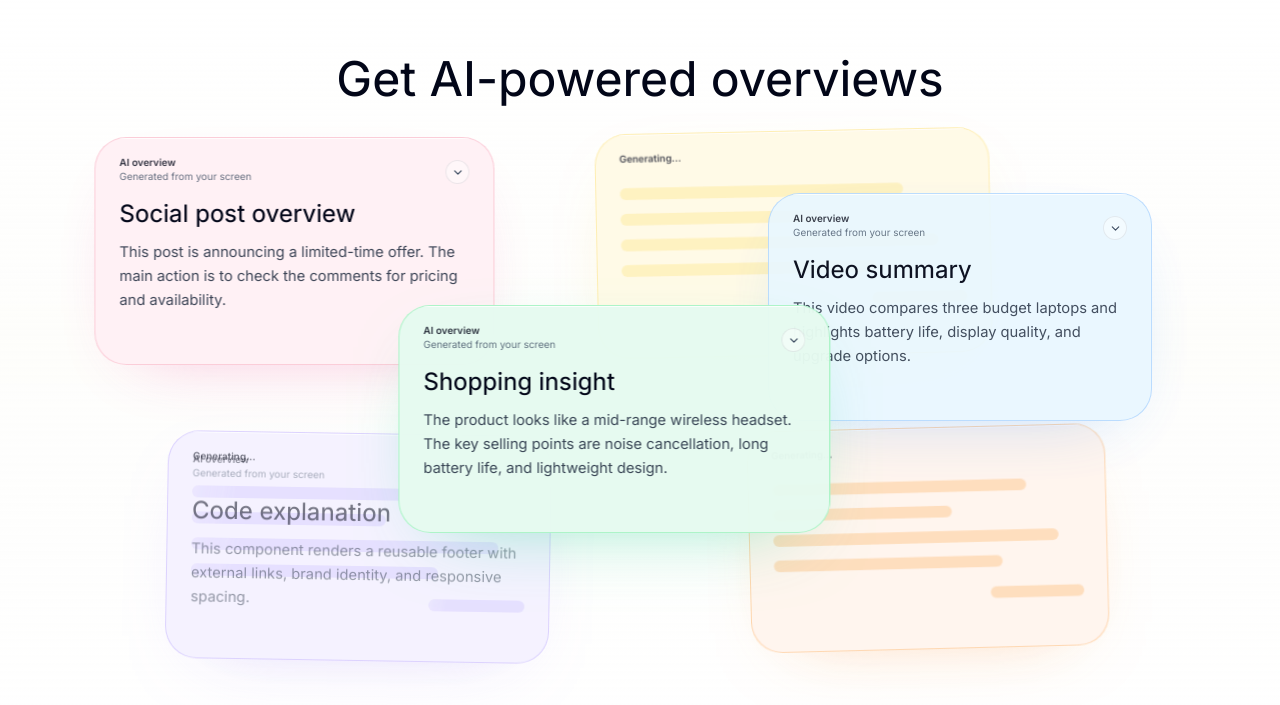
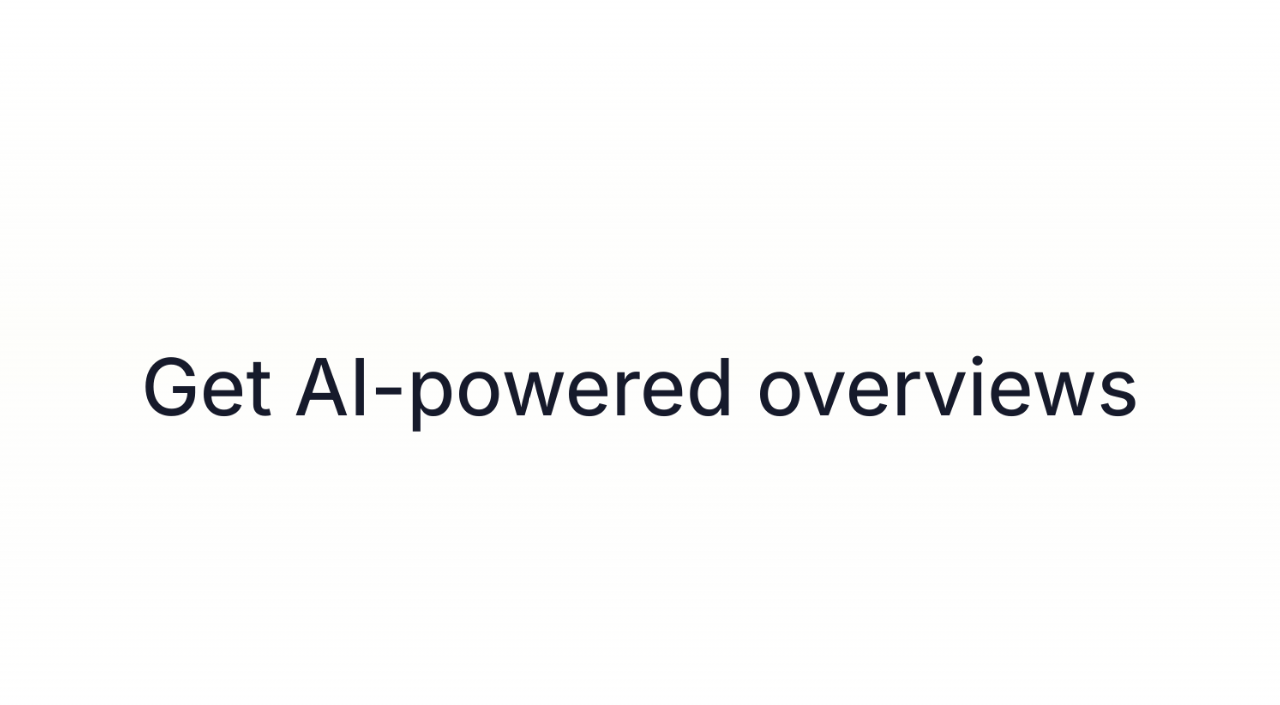
Before and after one commit to squigit-org/squigit-org.github.io, a React (Vite) app: page / in a window 1280 px wide. Shown: the part 1581-2286 px from the top of the page. Built offline with nearby package versions, Linux system fonts and the light colour scheme.

Commit message:
feat(Overviews): enhance title animation and scroll effects with improved visibility and responsiveness

```diff
--- a/src/sections/Overviews.tsx
+++ b/src/sections/Overviews.tsx
@@ -1,12 +1,15 @@
 import { useEffect, useRef, useState } from "react";
 import {
+  cubicBezier,
   motion,
+  useInView,
   useMotionValue,
   useMotionValueEvent,
   useScroll,
   useTransform,
   type MotionValue,
 } from "motion/react";
+import { TextEffectOne } from "react-text-animate";
 import { ChevronDownIcon } from "@/components/icons";
 import { cn } from "@/lib";
 
@@ -411,9 +414,13 @@ const titleText = "Get AI-powered overviews";
 const SHUFFLE_START_PROGRESS = 0.7;
 const SHUFFLE_INTERVAL_MS = 900;
 const CRISP_SWAP_PROGRESS = 0.76;
-const ANIMATION_SCROLL_PORTION = 0.64;
+const TITLE_FRAME_SCROLL_PORTION = 0.42;
+const CARD_SEQUENCE_START_PROGRESS = 0.39;
+const CARD_ANIMATION_SCROLL_PORTION = 0.42;
 const COMPACT_CARD_Y_OFFSET = "8vh";
 const ENTRY_PROGRESS_BOOST = 0.045;
+const TITLE_SCALE_EASE = cubicBezier(0.22, 1, 0.36, 1);
+const TITLE_SWAP_EASE = cubicBezier(0.16, 1, 0.3, 1);
 
 function clampProgress(value: number) {
   return Math.min(Math.max(value, 0), 1);
@@ -680,20 +687,27 @@ function OverviewCard({
 
 export function Overviews() {
   const sectionRef = useRef<HTMLElement | null>(null);
+  const titleRef = useRef<HTMLHeadingElement | null>(null);
+  const maxTitleProgressRef = useRef(0);
   const maxProgressRef = useRef(0);
   const previousRawProgressRef = useRef(0);
   const resetBufferViewportRatioRef = useRef(0.16);
   const lastScrollYRef = useRef(0);
+  const scrollDirectionRef = useRef<"down" | "up">("down");
   const sectionZoneRef = useRef<"above" | "inside" | "below">("above");
   const [shuffleActive, setShuffleActive] = useState(false);
   const [isCrispFrame, setIsCrispFrame] = useState(false);
   const [shuffleIndex, setShuffleIndex] = useState(0);
+  const [titleAnimationKey, setTitleAnimationKey] = useState(0);
+  const titleWasInViewRef = useRef(false);
   const isCompact = useCompactOverviewLayout();
+  const titleInView = useInView(titleRef, { amount: 0.45, once: false });
   const { scrollYProgress } = useScroll({
     target: sectionRef,
     offset: ["start start", "end end"],
   });
   const { scrollY } = useScroll();
+  const titleFrameProgress = useMotionValue(0);
   const timelineProgress = useMotionValue(0);
 
   useEffect(() => {
@@ -740,9 +754,12 @@ export function Overviews() {
   }, []);
 
   useMotionValueEvent(scrollY, "change", (currentScrollY) => {
-    if (Math.abs(currentScrollY - lastScrollYRef.current) < 1) {
+    const scrollDelta = currentScrollY - lastScrollYRef.current;
+
+    if (Math.abs(scrollDelta) < 1) {
       return;
     }
+    scrollDirectionRef.current = scrollDelta > 0 ? "down" : "up";
     lastScrollYRef.current = currentScrollY;
 
     const sectionRect = sectionRef.current?.getBoundingClientRect();
@@ -770,26 +787,45 @@ export function Overviews() {
 
     // Re-arm animation only after the whole section is off-screen above the user.
     if (nextZone === "above") {
+      maxTitleProgressRef.current = 0;
       maxProgressRef.current = 0;
       previousRawProgressRef.current = 0;
       setShuffleActive(false);
       setIsCrispFrame(false);
       setShuffleIndex(0);
+      titleWasInViewRef.current = false;
+      setTitleAnimationKey(0);
+      titleFrameProgress.set(0);
       timelineProgress.set(0);
     }
   });
 
   useMotionValueEvent(scrollYProgress, "change", (rawProgress) => {
     const nextProgress = clampProgress(rawProgress);
-    const shouldPrimeEntry = sectionZoneRef.current === "inside";
-    const forwardAnimationProgress = clampProgress(
-      nextProgress / ANIMATION_SCROLL_PORTION +
-        (shouldPrimeEntry ? ENTRY_PROGRESS_BOOST : 0),
+    const forwardTitleProgress = clampProgress(
+      nextProgress / TITLE_FRAME_SCROLL_PORTION,
     );
+    const shouldPrimeEntry =
+      sectionZoneRef.current === "inside" &&
+      nextProgress >= CARD_SEQUENCE_START_PROGRESS;
+    const forwardAnimationProgress =
+      nextProgress < CARD_SEQUENCE_START_PROGRESS
+        ? 0
+        : clampProgress(
+            (nextProgress - CARD_SEQUENCE_START_PROGRESS) /
+              CARD_ANIMATION_SCROLL_PORTION +
+              (shouldPrimeEntry ? ENTRY_PROGRESS_BOOST : 0),
+          );
     const previousProgress = previousRawProgressRef.current;
+    let effectiveTitleProgress = maxTitleProgressRef.current;
     let effectiveProgress = maxProgressRef.current;
 
     if (nextProgress >= previousProgress) {
+      maxTitleProgressRef.current = Math.max(
+        maxTitleProgressRef.current,
+        forwardTitleProgress,
+      );
+      effectiveTitleProgress = maxTitleProgressRef.current;
       maxProgressRef.current = Math.max(
         maxProgressRef.current,
         forwardAnimationProgress,
@@ -797,6 +833,7 @@ export function Overviews() {
       effectiveProgress = maxProgressRef.current;
     }
 
+    titleFrameProgress.set(effectiveTitleProgress);
     timelineProgress.set(effectiveProgress);
     const shouldUseCrispFrame = effectiveProgress >= CRISP_SWAP_PROGRESS;
     setIsCrispFrame((current) =>
@@ -829,28 +866,47 @@ export function Overviews() {
     };
   }, [shuffleActive]);
 
+  useEffect(() => {
+    const enteredView = titleInView && !titleWasInViewRef.current;
+
+    if (enteredView && scrollDirectionRef.current === "down") {
+      setTitleAnimationKey((currentKey) => currentKey + 1);
+    }
+
+    titleWasInViewRef.current = titleInView;
+  }, [titleInView]);
+
   const titleOpacity = useTransform(
-    timelineProgress,
-    [0, 0.02, 0.08, 1],
-    [0, 0, 1, 1],
-  );
-  const titleY = useTransform(
-    timelineProgress,
-    [0, 0.08, 1],
-    [20, 0, 0],
+    titleFrameProgress,
+    [0, 0.82, 0.9, 1],
+    [1, 1, 0.92, 0],
+    { ease: TITLE_SWAP_EASE },
   );
   const titleScale = useTransform(
-    timelineProgress,
-    [0, 0.08, 1],
-    [0.96, 1, 1],
+    titleFrameProgress,
+    [0, 0.32, 0.62, 0.86, 1],
+    [1, 0.96, 0.91, 0.87, 0.85],
+    { ease: TITLE_SCALE_EASE },
   );
+  const cardsStageOpacity = useTransform(
+    titleFrameProgress,
+    [0, 0.88, 1],
+    [0, 0, 1],
+    { ease: TITLE_SWAP_EASE },
+  );
+  const hasTitleAnimationStarted = titleAnimationKey > 0;
+  const shouldColdHideTitle =
+    titleInView &&
+    !titleWasInViewRef.current &&
+    scrollDirectionRef.current === "down";
+  const shouldHideAnimatedTitle = !titleInView || shouldColdHideTitle;
 
   return (
     <section
       id="ai-overviews"
       ref={sectionRef}
       aria-labelledby="ai-overviews-title"
-      className="relative h-[150vh] bg-[#fdfdfb]"
+      className="relative h-[320vh] bg-[#fdfdfb]"
     >
       <div className="sticky top-0 flex h-[var(--squigit-viewport-height,100vh)] min-h-[38rem] overflow-hidden">
         <div
@@ -858,20 +914,47 @@ export function Overviews() {
           className="pointer-events-none absolute inset-0 bg-[linear-gradient(180deg,rgba(255,255,255,1)_0%,rgba(253,253,251,0.78)_44%,rgba(255,255,255,1)_100%)]"
         />
         <motion.div
-          className="pointer-events-none absolute left-0 right-0 top-[clamp(1.6rem,5.6vh,5.75rem)] z-50 mx-auto w-full px-4 text-center sm:top-[clamp(4.25rem,8vh,5.75rem)] sm:px-5"
-          style={{ opacity: titleOpacity, y: titleY, scale: titleScale }}
+          className="pointer-events-none absolute inset-0 z-50 flex items-center justify-center px-5 text-center will-change-[opacity,transform]"
+          style={{ opacity: titleOpacity, scale: titleScale }}
         >
           <h2
+            ref={titleRef}
             id="ai-overviews-title"
-            className="mx-auto inline-block max-w-[22rem] rounded-[1.1rem] bg-white/86 px-3 py-2 font-product-sans text-[2rem] font-[450] leading-[0.98] text-slate-950 shadow-[0_14px_36px_-28px_rgba(15,23,42,0.62)] sm:max-w-4xl sm:rounded-none sm:bg-transparent sm:px-0 sm:py-0 sm:text-5xl sm:leading-none sm:shadow-none lg:text-5xl"
+            aria-label={titleText}
+            className="relative mx-auto w-max max-w-[calc(100vw-2.5rem)] whitespace-nowrap font-product-sans text-[1.42rem] font-[450] leading-[0.9] text-slate-950 min-[390px]:text-[1.56rem] sm:max-w-[calc(100vw-4rem)] sm:text-[4.8rem] sm:leading-[0.88] lg:text-[5.75rem]"
           >
-            {titleText}
+            <span aria-hidden="true" className="invisible block">
+              {titleText}
+            </span>
+            <span
+              aria-hidden="true"
+              className={cn(
+                "absolute inset-0 block",
+                shouldHideAnimatedTitle ? "invisible" : "visible",
+              )}
+            >
+              {hasTitleAnimationStarted ? (
+                <TextEffectOne
+                  key={`overview-title-${titleAnimationKey}`}
+                  animateOnce
+                  wrapperElement="span"
+                  text={titleText}
+                  staggerDuration={0.018}
+                  elementVisibilityAmount={0.35}
+                  lineHeight={0.9}
+                  className="block whitespace-nowrap"
+                />
+              ) : (
+                titleText
+              )}
+            </span>
           </h2>
         </motion.div>
 
-        <div
+        <motion.div
           className="relative h-full w-full"
           style={{
+            opacity: cardsStageOpacity,
             perspective: "1200px",
             perspectiveOrigin: "50% 48%",
             transformStyle: "preserve-3d",
@@ -888,7 +971,7 @@ export function Overviews() {
               timelineProgress={timelineProgress}
             />
           ))}
-        </div>
+        </motion.div>
       </div>
     </section>
   );
```
